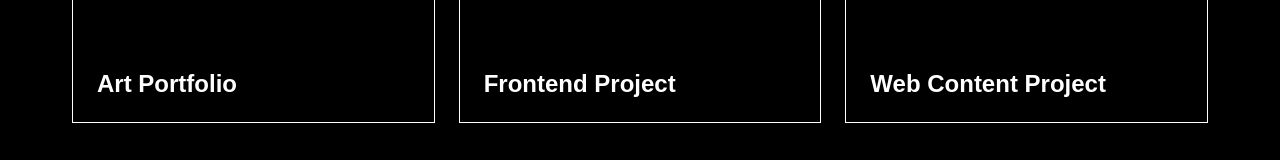
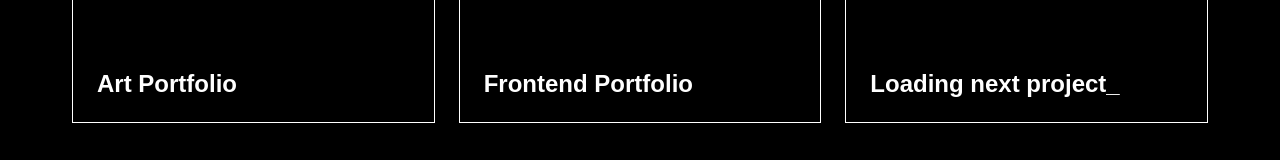
Before and after one commit to OscarAlmaraz350/developer-portfolio, a React (Vite) app: page / in a window 1280 px wide. Shown: the part 3072-3232 px from the top of the page. Built offline with nearby package versions, Linux system fonts and the light colour scheme.

Commit message:
Add scroll snap and top control + add a WIP option inside projects

```diff
--- a/src/App.tsx
+++ b/src/App.tsx
@@ -4,6 +4,7 @@ import About from "./components/About";
 import Skills from "./components/Skills";
 import Projects from "./components/Projects";
 import Footer from "./components/Footer";
+import PageControls from './components/PageControls'
 
 function App() {
   return (
@@ -14,6 +15,7 @@ function App() {
         <About />
         <Skills />
         <Projects />
+        <PageControls/>
       </main>
 
       <Footer />
--- a/src/components/Hero.tsx
+++ b/src/components/Hero.tsx
@@ -1,6 +1,6 @@
 function Hero() {
   return (
-    <section className="hero">
+    <section id="hero" className="hero">
       <div className="container hero-inner">
         <nav className="hero-nav">
           <a href="#about">About</a>
--- /dev/null
+++ b/src/components/PageControls.tsx
@@ -0,0 +1,35 @@
+import { useEffect, useState } from 'react'
+
+function PageControls() {
+  const [showButton, setShowButton] = useState(false)
+
+  useEffect(() => {
+    function handleScroll() {
+      setShowButton(window.scrollY > 200)
+    }
+
+    window.addEventListener('scroll', handleScroll)
+
+    return () => {
+      window.removeEventListener('scroll', handleScroll)
+    }
+  }, [])
+
+  function scrollToTop() {
+    document.getElementById('hero')?.scrollIntoView({
+      behavior: 'smooth',
+    })
+  }
+
+  if (!showButton) {
+    return null
+  }
+
+  return (
+    <div className="page-controls">
+      <button onClick={scrollToTop}>Top</button>
+    </div>
+  )
+}
+
+export default PageControls
--- a/src/components/Projects.tsx
+++ b/src/components/Projects.tsx
@@ -1,39 +1,39 @@
-import { useState } from 'react'
+import { useState } from "react";
 
 const projects = [
   {
-    title: 'Art Portfolio',
+    title: "Art Portfolio",
     description:
-      'Responsive portfolio for showcasing digital artwork with grid layout and modal preview.',
-    stack: ['HTML', 'CSS', 'JavaScript'],
-    liveUrl: '#',
-    githubUrl: '#',
+      "Responsive portfolio for showcasing digital artwork with grid layout and modal preview.",
+    stack: ["CSS", "JavaScript", "TypeScript"],
+    liveUrl: "#",
+    githubUrl: "#",
   },
   {
-    title: 'Frontend Project',
+    title: "Frontend Portfolio",
     description:
-      'A clean responsive web project focused on layout, structure and usability.',
-    stack: ['React', 'TypeScript', 'CSS'],
-    liveUrl: '#',
-    githubUrl: '#',
+      "A clean responsive web project focused on layout, structure and usability.",
+    stack: ["React", "TypeScript", "CSS"],
+    liveUrl: "#",
+    githubUrl: "#",
   },
   {
-    title: 'Web Content Project',
+    title: "Loading next project",
     description:
-      'A structured web page concept focused on content organization and responsive design.',
-    stack: ['HTML', 'CSS', 'Figma'],
-    liveUrl: '#',
-    githubUrl: '#',
+      "Currently building new frontend experiments and responsive interfaces.",
+    stack: ["In Progress"],
+    liveUrl: "#",
+    githubUrl: "#",
   },
-]
+];
 
 function Projects() {
-  const [activeProject, setActiveProject] = useState<string | null>(null)
+  const [activeProject, setActiveProject] = useState<string | null>(null);
 
   function handleProjectClick(title: string) {
     setActiveProject((currentProject) =>
       currentProject === title ? null : title,
-    )
+    );
   }
 
   return (
@@ -49,14 +49,20 @@ function Projects() {
             <article
               className={
                 activeProject === project.title
-                  ? 'project-card is-active'
-                  : 'project-card'
+                  ? "project-card is-active"
+                  : "project-card"
               }
               key={project.title}
               onClick={() => handleProjectClick(project.title)}
             >
               <div className="project-thumbnail">
-                <span>{project.title}</span>
+                <span>
+                  {" "}
+                  {project.title}
+                  {project.title === "Loading next project" && (
+                    <span className="blinking-cursor">_</span>
+                  )}
+                </span>
 
                 <div className="project-overlay">
                   <p>{project.description}</p>
@@ -78,7 +84,7 @@ function Projects() {
         </div>
       </div>
     </section>
-  )
+  );
 }
 
-export default Projects
+export default Projects;
--- a/src/index.css
+++ b/src/index.css
@@ -86,6 +86,7 @@ main section {
   min-height: 100vh;
   padding-block: 96px;
   border-top: 1px solid #333;
+  scroll-snap-align: start;
 }
 
 .footer {
@@ -319,6 +320,42 @@ main section {
   cursor: pointer;
 }
 
+.blinking-cursor {
+  animation: blink 1s infinite;
+}
+
+/* PAGE CONTROL SECTION*/
+.page-controls {
+  position: fixed;
+  right: 24px;
+  bottom: 24px;
+  z-index: 20;
+}
+
+.page-controls button {
+  background: #000;
+  color: white;
+  border: 1px solid #333;
+  padding: 10px 14px;
+  cursor: pointer;
+}
+
+html {
+  scroll-behavior: smooth;
+  scroll-snap-type: y proximity;
+}
+
+@keyframes blink {
+  0%,
+  50% {
+    opacity: 1;
+  }
+
+  51%,
+  100% {
+    opacity: 0;
+  }
+}
 /* MOBILE RESPONSIVE*/
 @media (max-width: 900px) {
   .projects-grid {
```
